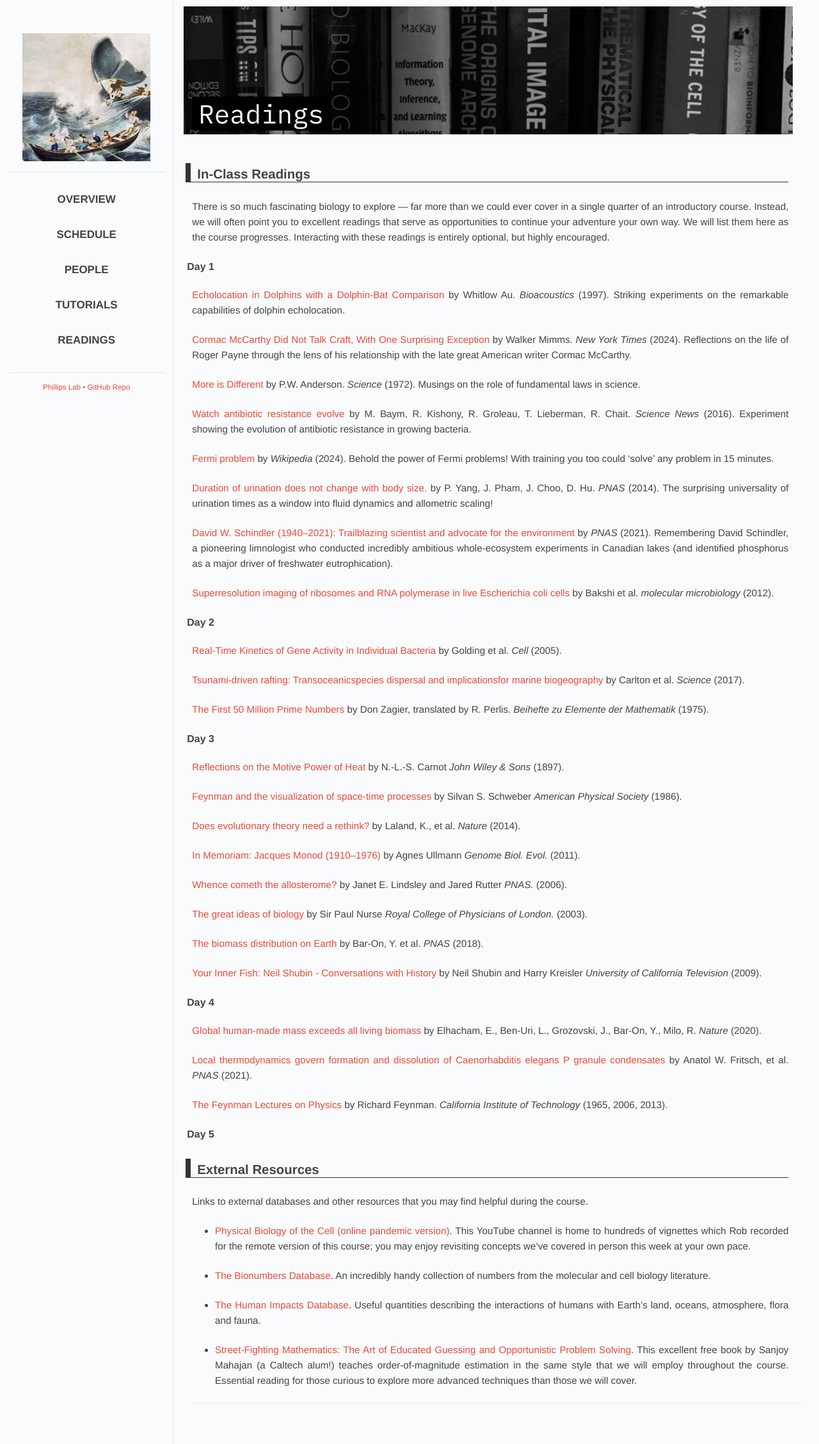
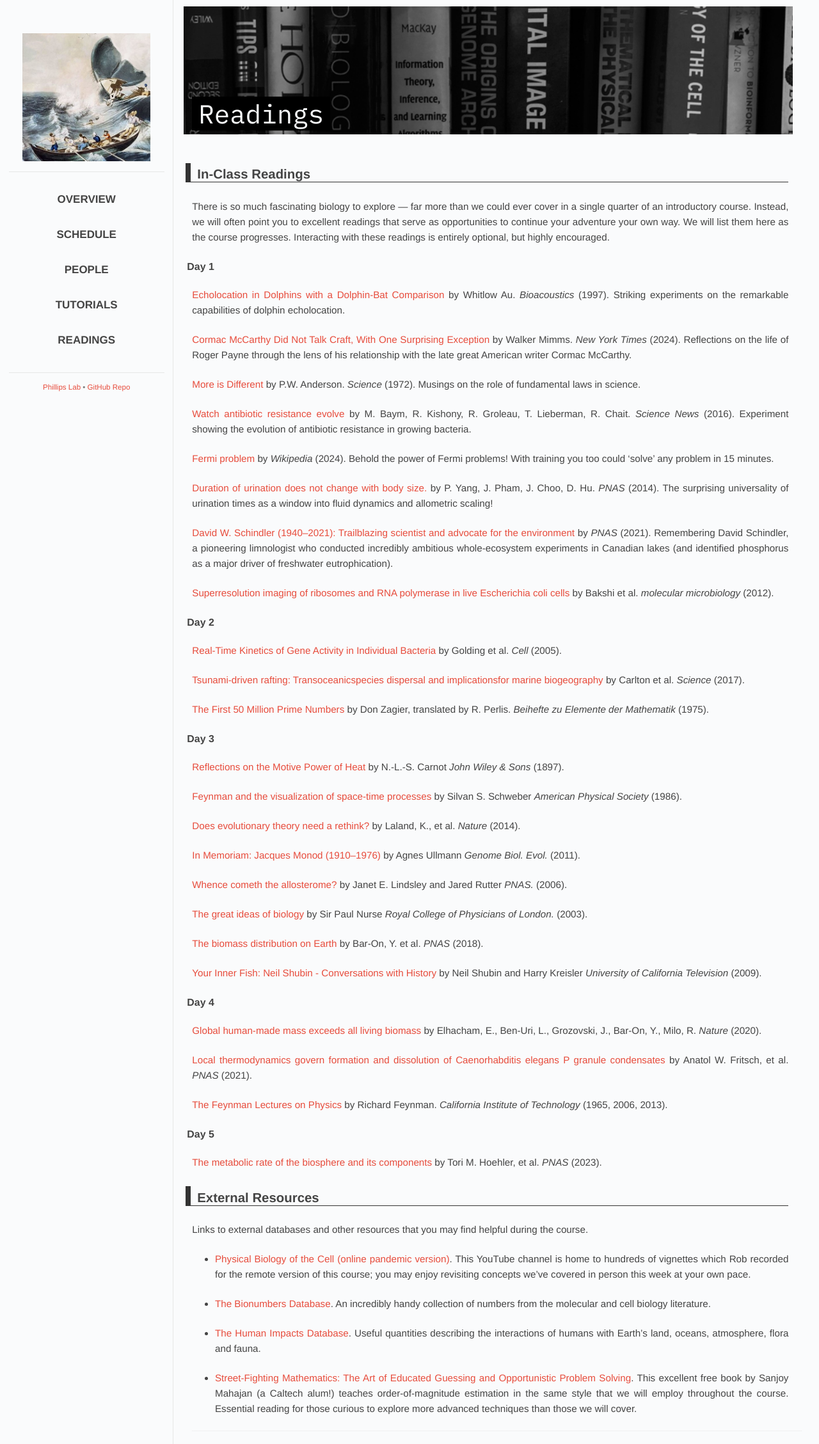
Before and after one commit to RPGroup-PBoC/mpi-pboc, a Jekyll site: the page built from 2024/readings.md, in a window 1280 px wide. Shown: the whole page at 64% size. Built offline with Jekyll 4.4.1, drawn with Linux system fonts in a browser that asks for light colours; some web fonts are replaced.

Commit message:
metabolic rate of biosphere paper

```diff
--- a/_data/2024/papers.yaml
+++ b/_data/2024/papers.yaml
@@ -157,3 +157,9 @@ Day 4:
 
 
 Day 5:
+- title: "The metabolic rate of the biosphere and its components"
+  author: "Tori M. Hoehler, et al."
+  journal: "PNAS"
+  year: "2023"
+  PDF: "hoehler2023-the-metabolic-rate-of-the-biosphere-and-its-components.pdf"
+  description: ""
```
Also changed, not shown: 2 other files.
